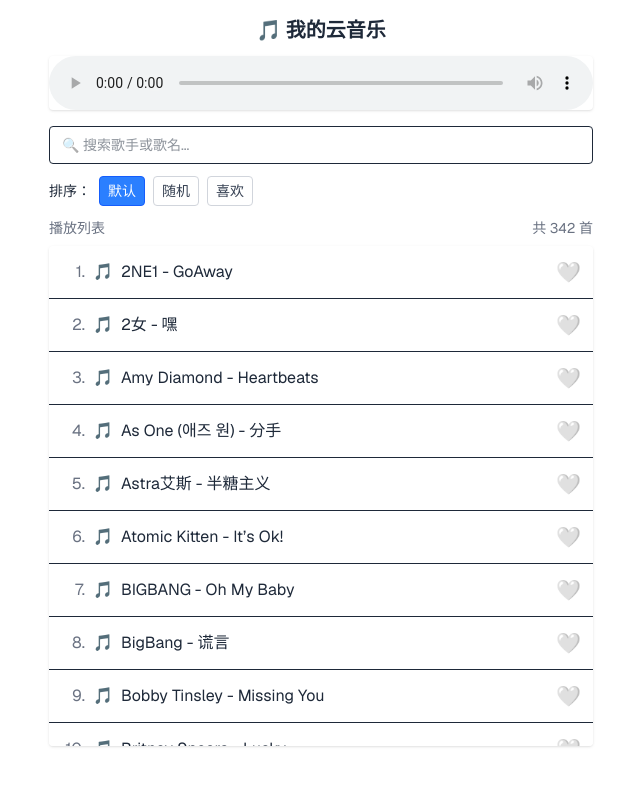
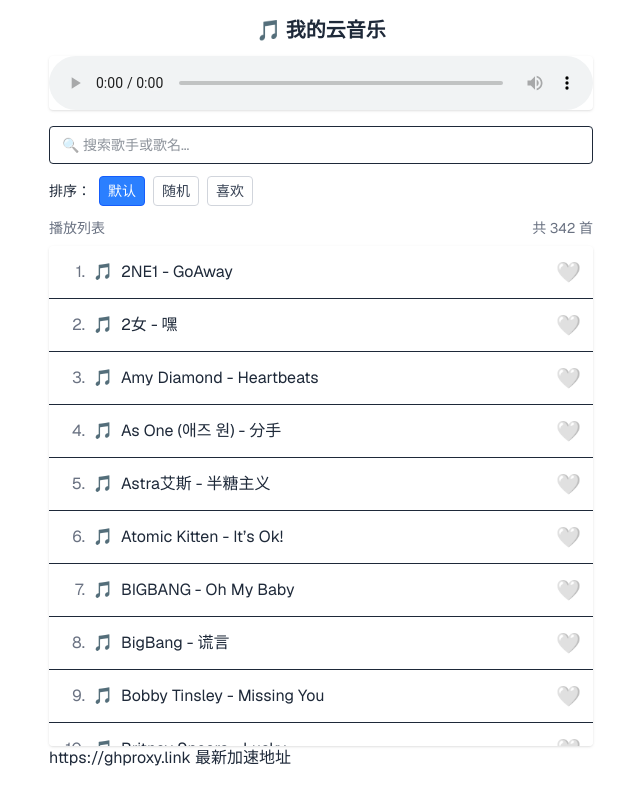
Before and after one commit to dcdlove/nextjs-music, a Next.js app: page / in a window 1280 px wide. Shown: the whole page, without its empty margins (319-959 px from the left). Built offline with nearby package versions, Linux system fonts and the light colour scheme.

Commit message:
feat: 添加最新加速地址链接

```diff
--- a/app/page.tsx
+++ b/app/page.tsx
@@ -204,6 +204,7 @@
           )
         })}
       </ul>
+       https://ghproxy.link 最新加速地址
     </div>
   )
 }
```
